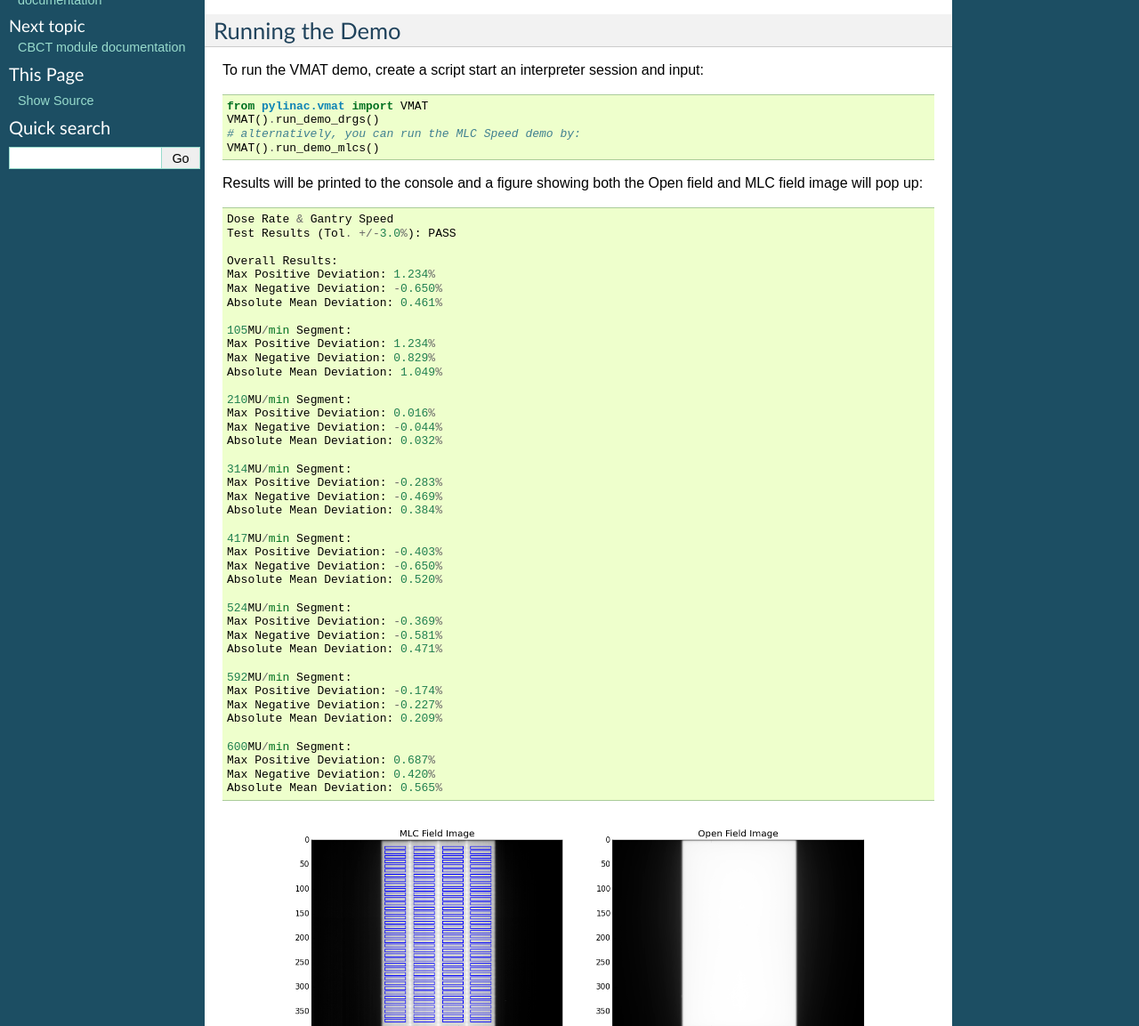
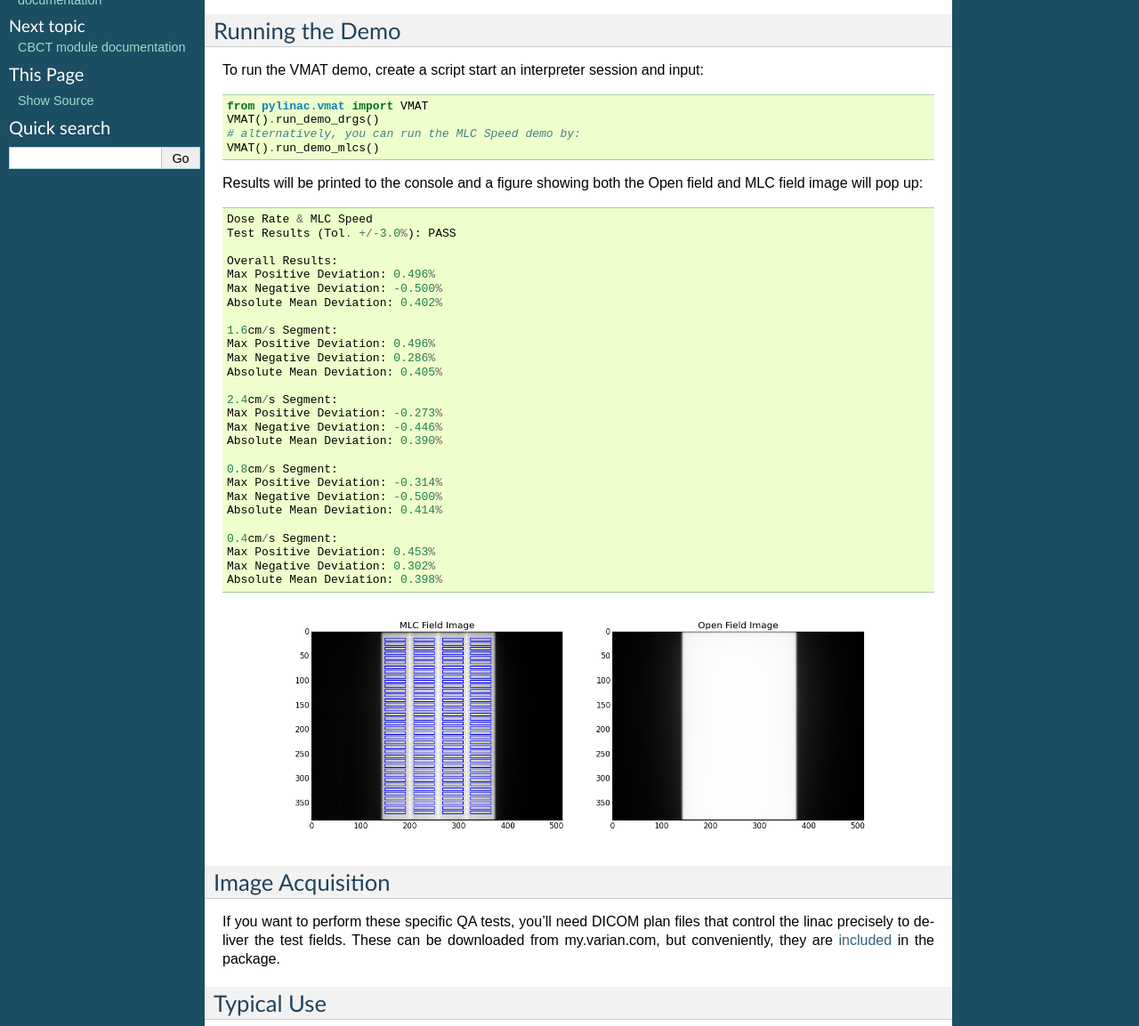
Before and after one commit to jrkerns/pylinac, a Sphinx documentation site: the page built from docs/source/vmat_docs.rst, in a window 1280 px wide and 1400 px high, cut to the strip 247-1400 px from the top of the window. Shown: the whole strip at 89% size. Built offline with Sphinx 7.4.7, drawn with Linux system fonts in a browser that asks for light colours.

Commit message:
had wrong test text in vmat docs

```diff
--- a/docs/source/vmat_docs.rst
+++ b/docs/source/vmat_docs.rst
@@ -21,48 +21,33 @@ To run the VMAT demo, create a script start an interpreter session and input::
 
 Results will be printed to the console and a figure showing both the Open field and MLC field image will pop up::
 
-    Dose Rate & Gantry Speed
+    Dose Rate & MLC Speed
     Test Results (Tol. +/-3.0%): PASS
 
     Overall Results:
-    Max Positive Deviation: 1.234%
-    Max Negative Deviation: -0.650%
-    Absolute Mean Deviation: 0.461%
+    Max Positive Deviation: 0.496%
+    Max Negative Deviation: -0.500%
+    Absolute Mean Deviation: 0.402%
 
-    105MU/min Segment:
-    Max Positive Deviation: 1.234%
-    Max Negative Deviation: 0.829%
-    Absolute Mean Deviation: 1.049%
+    1.6cm/s Segment:
+    Max Positive Deviation: 0.496%
+    Max Negative Deviation: 0.286%
+    Absolute Mean Deviation: 0.405%
 
-    210MU/min Segment:
-    Max Positive Deviation: 0.016%
-    Max Negative Deviation: -0.044%
-    Absolute Mean Deviation: 0.032%
+    2.4cm/s Segment:
+    Max Positive Deviation: -0.273%
+    Max Negative Deviation: -0.446%
+    Absolute Mean Deviation: 0.390%
 
-    314MU/min Segment:
-    Max Positive Deviation: -0.283%
-    Max Negative Deviation: -0.469%
-    Absolute Mean Deviation: 0.384%
+    0.8cm/s Segment:
+    Max Positive Deviation: -0.314%
+    Max Negative Deviation: -0.500%
+    Absolute Mean Deviation: 0.414%
 
-    417MU/min Segment:
-    Max Positive Deviation: -0.403%
-    Max Negative Deviation: -0.650%
-    Absolute Mean Deviation: 0.520%
-
-    524MU/min Segment:
-    Max Positive Deviation: -0.369%
-    Max Negative Deviation: -0.581%
-    Absolute Mean Deviation: 0.471%
-
-    592MU/min Segment:
-    Max Positive Deviation: -0.174%
-    Max Negative Deviation: -0.227%
-    Absolute Mean Deviation: 0.209%
-
-    600MU/min Segment:
-    Max Positive Deviation: 0.687%
-    Max Negative Deviation: 0.420%
-    Absolute Mean Deviation: 0.565%
+    0.4cm/s Segment:
+    Max Positive Deviation: 0.453%
+    Max Negative Deviation: 0.302%
+    Absolute Mean Deviation: 0.398%
 
 .. image:: images/vmat_analyzed.png
 
```
